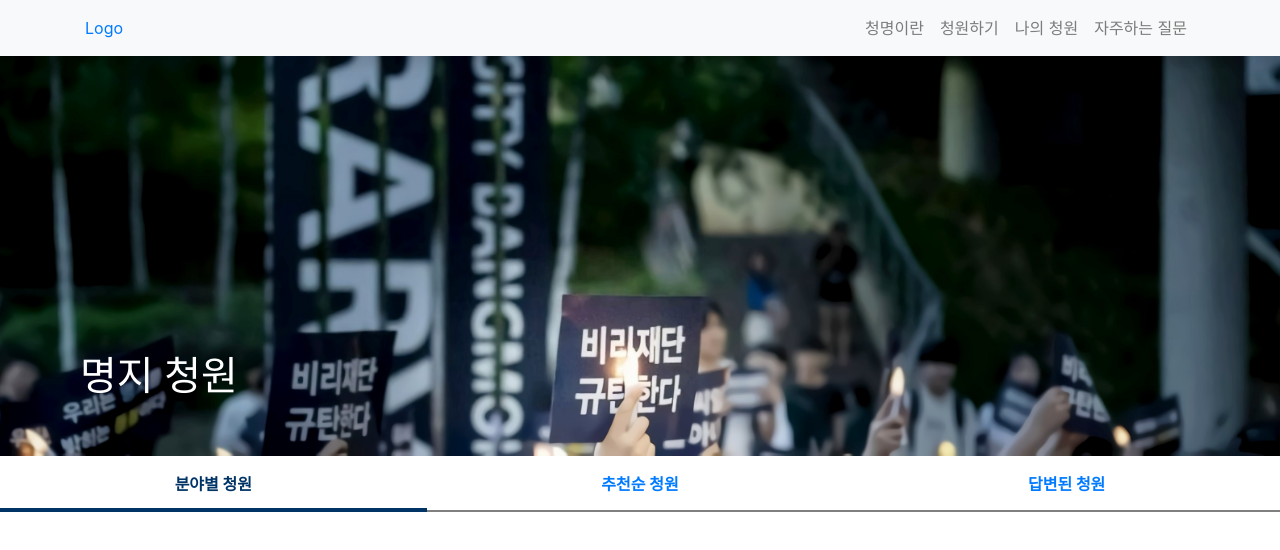
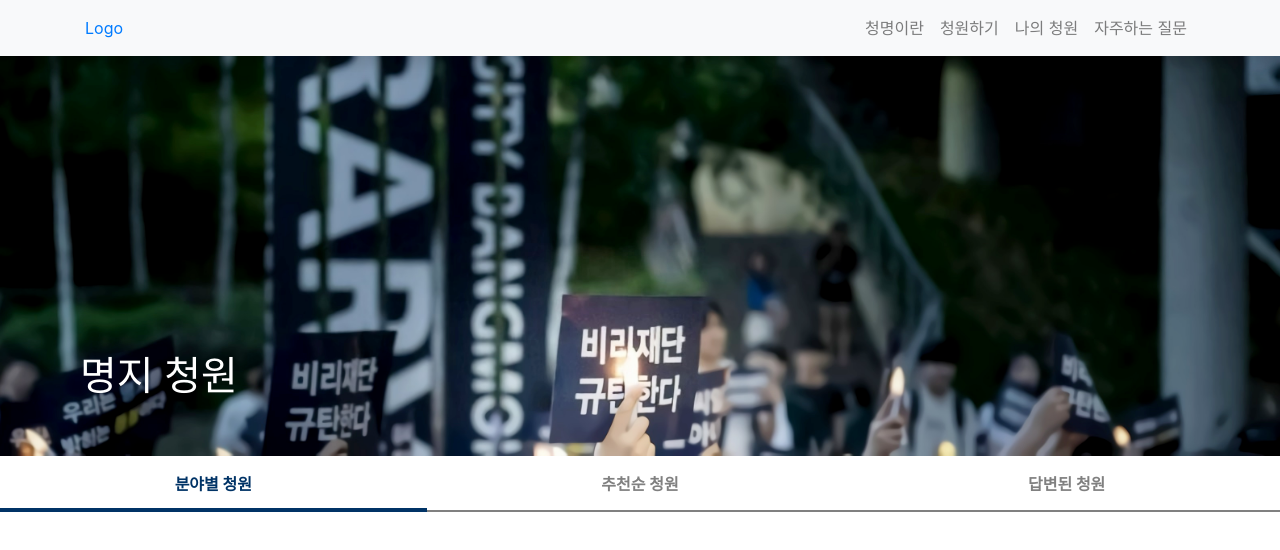
Before and after one commit to oneandhalf/CheongMyong-Client, a React (Create React App) app: page /field in a window 1280 px wide. Shown: the top 550 px of the page. Built offline with nearby package versions, Linux system fonts and the light colour scheme.

Commit message:
Modified Style: PetitionsView

```diff
--- a/src/components/assets/css/PetitionsView.css
+++ b/src/components/assets/css/PetitionsView.css
@@ -3,18 +3,21 @@
   height: 3.5em;
   font-weight: bold;
   text-align: center;
+  border-bottom: 2px solid grey;
+}
+
+.petitions-menubar a {
   color: grey;
-  border-bottom: 2px solid grey;
+  margin-top: 0.5em;
 }
 
 .petitions-menubar:hover,
 .on {
-  color: #003366;
   border-bottom: 4px solid #003366;
 }
 
-.petitions-menubar a {
-  margin-top: 0.5em;
+.petitions-menubar:hover a {
+  color: #003366;
 }
 
 @-webkit-keyframes fadeInLeft {
```
